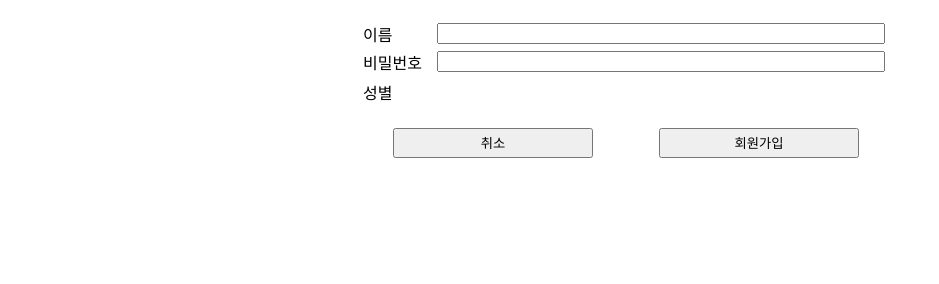
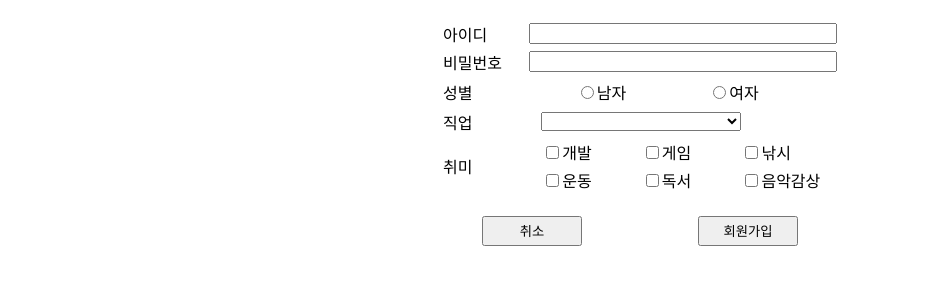
Before and after one commit to soobyoungYOUN/webBasic, a plain HTML site: page JQuery/jquery_sign_up_page.html in a window 1280 px wide. Shown: the part 70-354 px from the top of the page, without its empty margins (0-939 px from the left). Drawn offline with nearby package versions, Linux system fonts and the light colour scheme.

Commit message:
homepage sign-up

```diff
--- a/JQuery/jquery_sign_up_page.html
+++ b/JQuery/jquery_sign_up_page.html
@@ -5,36 +5,122 @@
   <meta http-equiv="X-UA-Compatible" content="IE=edge">
   <meta name="viewport" content="width=device-width, initial-scale=1.0">
   <title>Document</title>
+  <script src="https://code.jquery.com/jquery-3.6.0.js"
+    integrity="sha256-H+K7U5CnXl1h5ywQfKtSj8PCmoN9aaq30gDh27Xc0jk="
+    crossorigin="anonymous"></script>
 </head>
 <body link="black">
+
+  <style>
+    table {
+      width: 400px;
+      margin-left: auto;
+      margin-right: auto;
+    }
+  </style>
   <h1>정보입력</h1>
-  <form action="somewhere over the rainover" method="post">
-    <table align="center" style="width: 560px;" >
-      <tr><td style="width: 70px;">이름</td><td><input style="width:440px" type="text"></th><td>&nbsp;</td></tr>
-      <tr><td>비밀번호</td><td><input style="width:440px" type="password"></th><td>&nbsp;</td></tr>
+  <form>
+    <!-- 개인정보 -->
+    <table>
+      <tr><td id="idid" style="width: 100px;">아이디</td><td><input type="email" style="width:300px" required></td></tr>
+      <tr><td>비밀번호</td><td><input name="passwd" style="width:300px" type="password" required></th></tr>
     </table>
 
     <!-- 성별 -->
-    <table align="center" style="width: 560px;" >
+    <table id="id_gender">
       <tr>
-        <td style="width: 70px;">성별</td>
-        <td></td>
+        <td style="width: 100px;">성별</td>
+        <td style="width: 100px;"><input name="gender" type="radio" value="man">남자</td>
+        <td style="width: 100px;"><input name="gender" type="radio" value="woman">여자</td>
       </tr>
     </table>
-    <br>
 
-    <table align="center" style="width: 500px;">
+    <!-- 직업 -->
+    <table>
       <tr>
-        <td><input type="reset" style="width: 200px; height: 30px;" name="cancel" value="취소"></td>
-        <td style="width: 30px;"></td>
-        <td bgcolor=""><input type="submit" style="width: 200px; height: 30px;" name="acc" value="회원가입"></td>
+        <td style="width: 100px;">직업</td>
+        <td style="width: 200px;"><select name="jobs" style="width: 200px;" name="jobs" id="">
+          <option value=""></option>
+          <option class="job" value="피카츄">피카츄</option>
+          <option class="job" value="파이리">파이리</option>
+          <option class="job" value="꼬부기">꼬부기</option>
+          <option class="job" value="이상해씨">이상해씨</option>
+        </select></td>
+        <td style="width: 100px;"></td>
       </tr>
     </table>
+
+    <!-- 취미 -->
+    <table id="id_hobby">
+      <tr>
+        <td rowspan="2" style="width: 100px;">취미</td>
+        <td style="width: 100px;"><input name="hobby" type="checkbox">개발</td>
+        <td style="width: 100px;"><input name="hobby" type="checkbox">게임</td>
+        <td style="width: 100px;"><input name="hobby" type="checkbox">낚시</td>
+      </tr>
+      <tr>
+        <td style="width: 100px;"><input name="hobby" type="checkbox">운동</td>
+        <td style="width: 100px;"><input name="hobby" type="checkbox">독서</td>
+        <td style="width: 100px;"><input name="hobby" type="checkbox">음악감상</td>
+      </tr>
+    </table>
+
+    <br>
+    <table>
+      <tr>
+        <th><input id="cancel_button" type="reset" style="width: 100px; height: 30px;" name="cancel" value="취소"></th>
+        <td style="width: 30px;"></td>
+        <th><input id="submit_button" type="submit" style="width: 100px; height: 30px;" name="acc" value="회원가입"></th>
+      </tr>
+    </table>
+  </form>
     <!-- 인증방식 -->
-  </form>
 
   <script>
+    let job1 = 0;
+    let gender1= 0;
+    let hobby1 = 0;
+    let passwd1 = 0;
 
+    $('#submit_button').click(function() {
+    // input tag 중에서 checkbox 타입 중에 name 이 chk 인 것만 고르기
+
+      // 비밀번호
+      if($('input[name=passwd]').val().length<5){
+        alert("최소 비밀번호는 5이상입니다.");
+        return;
+      }else{
+        passwd1++;
+      }
+
+      // 성별
+      if($('input:radio[name=gender]:checked').length<1){
+        alert("성별을 선택하세요.");
+        return;
+      }else{
+        gender1++;
+      }
+
+      // 직업
+      if($("select[name=jobs]").val().length == 0) {
+        alert("직업을 선택하세요.");
+        return;
+      } else {
+        job1++;
+      }
+
+      // 취미
+      if($('input:checkbox[name=hobby]:checked').length < 3) {
+        alert("취미를 세 개 이상 고르시오");
+        return;
+      } else {
+        hobby1++;
+      };
+
+      if (job1 !=0 && gender1 != 0 && hobby1 !=0 && passwd1 != 0){
+        alert("가입되었습니다.");
+      }
+    });
   </script>
 </body>
 </html>
```
